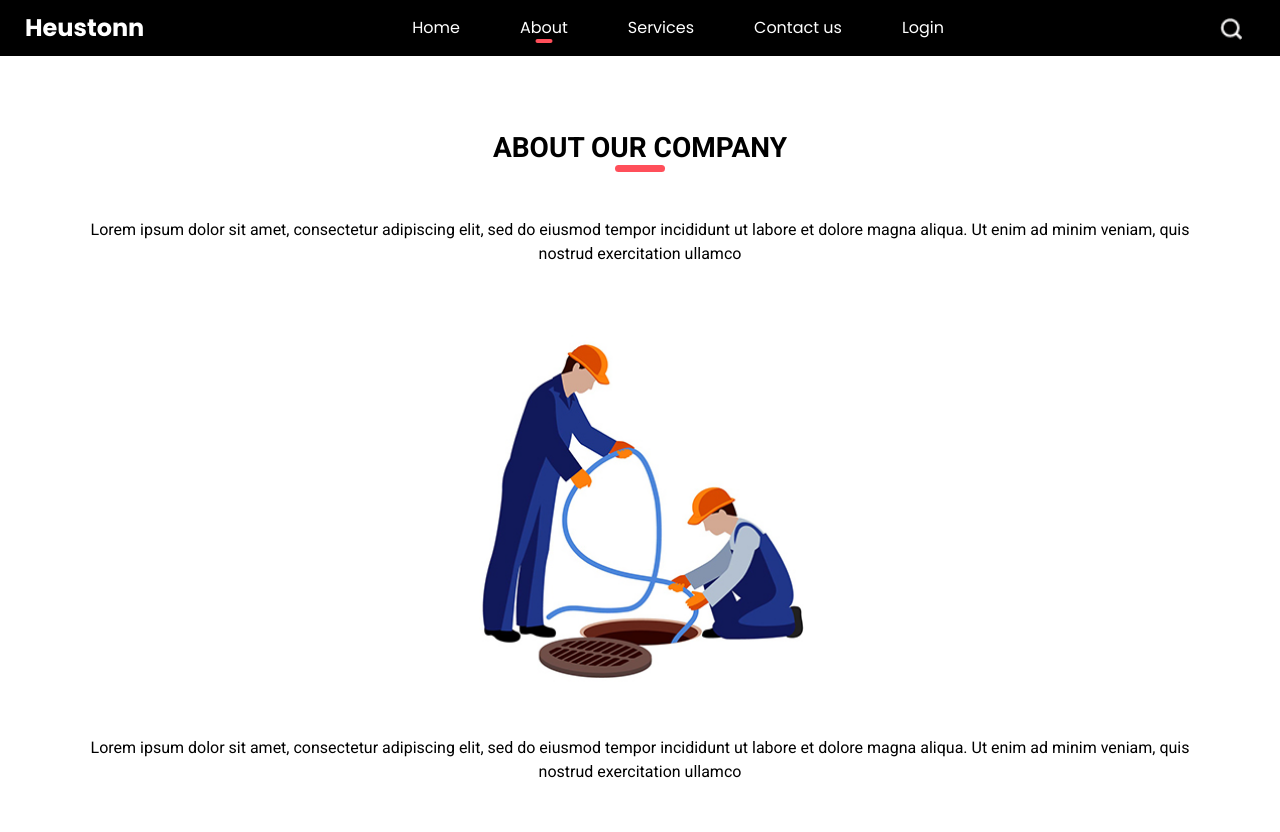
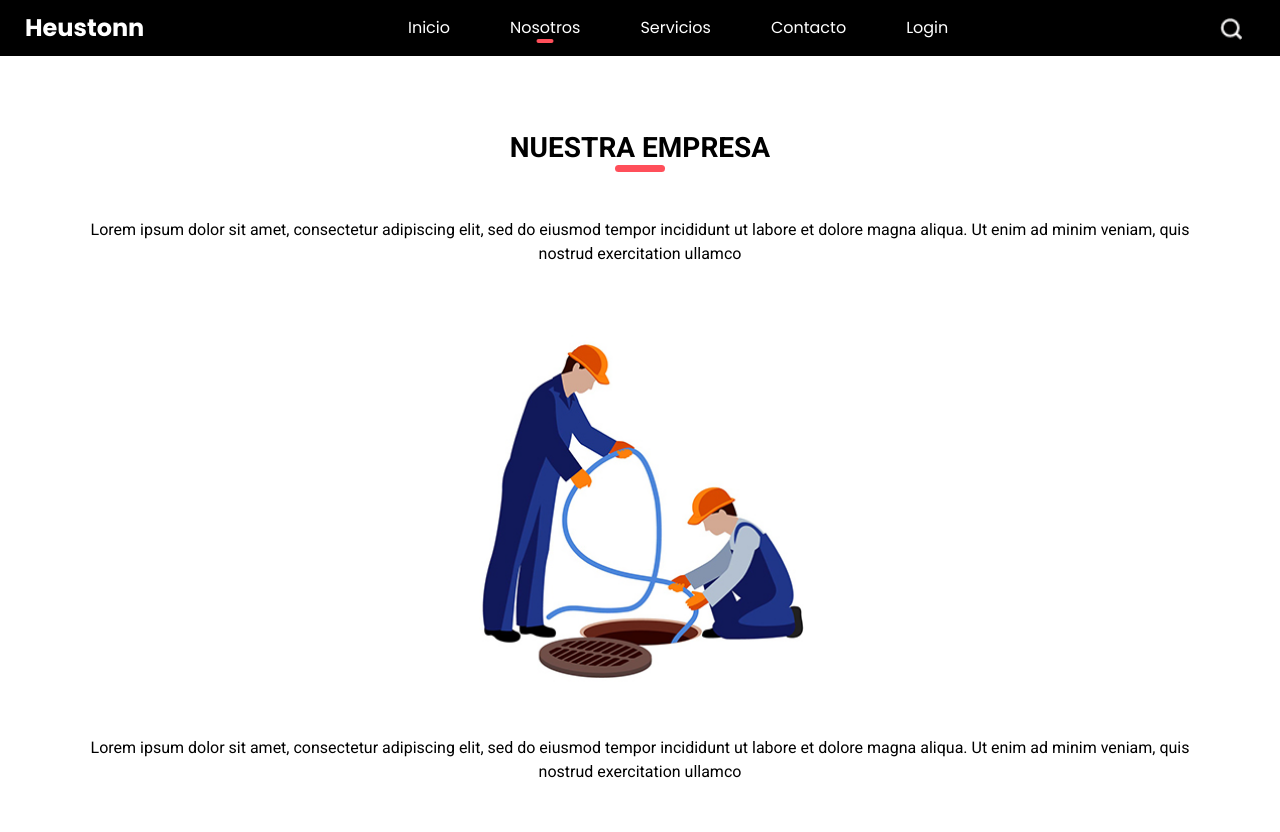
Before and after one commit to Chava1503/ArtMeraki, a plain HTML site: page about.html in a window 1280 px wide. Shown: the top 832 px of the page. Drawn offline with nearby package versions, Linux system fonts and the light colour scheme.

Commit message:
actualizar

```diff
--- a/about.html
+++ b/about.html
@@ -50,16 +50,16 @@
             <div class="d-flex mx-auto flex-column flex-lg-row align-items-center">
               <ul class="navbar-nav  ">
                 <li class="nav-item ">
-                  <a class="nav-link" href="index.html">Home <span class="sr-only">(current)</span></a>
+                  <a class="nav-link" href="index.html">Inicio <span class="sr-only">(current)</span></a>
                 </li>
                 <li class="nav-item active">
-                  <a class="nav-link" href="about.html"> About </a>
+                  <a class="nav-link" href="about.html"> Nosotros </a>
                 </li>
                 <li class="nav-item">
-                  <a class="nav-link" href="service.html"> Services </a>
+                  <a class="nav-link" href="service.html"> Servicios </a>
                 </li>
                 <li class="nav-item">
-                  <a class="nav-link" href="contact.html">Contact us</a>
+                  <a class="nav-link" href="contact.html">Contacto </a>
                 </li>
                 <li class="nav-item">
                   <a class="nav-link" href="#">Login</a>
@@ -81,7 +81,7 @@
     <div class="container">
       <div class="custom_heading-container">
         <h3 class=" ">
-          ABOUT OUR COMPANY
+          NUESTRA EMPRESA
         </h3>
       </div>
       <p class="layout_padding2-top">
```
Also changed, not shown: contact.html (+4 -4 lines), index.html (+2 -2 lines), service.html (+4 -4 lines).
